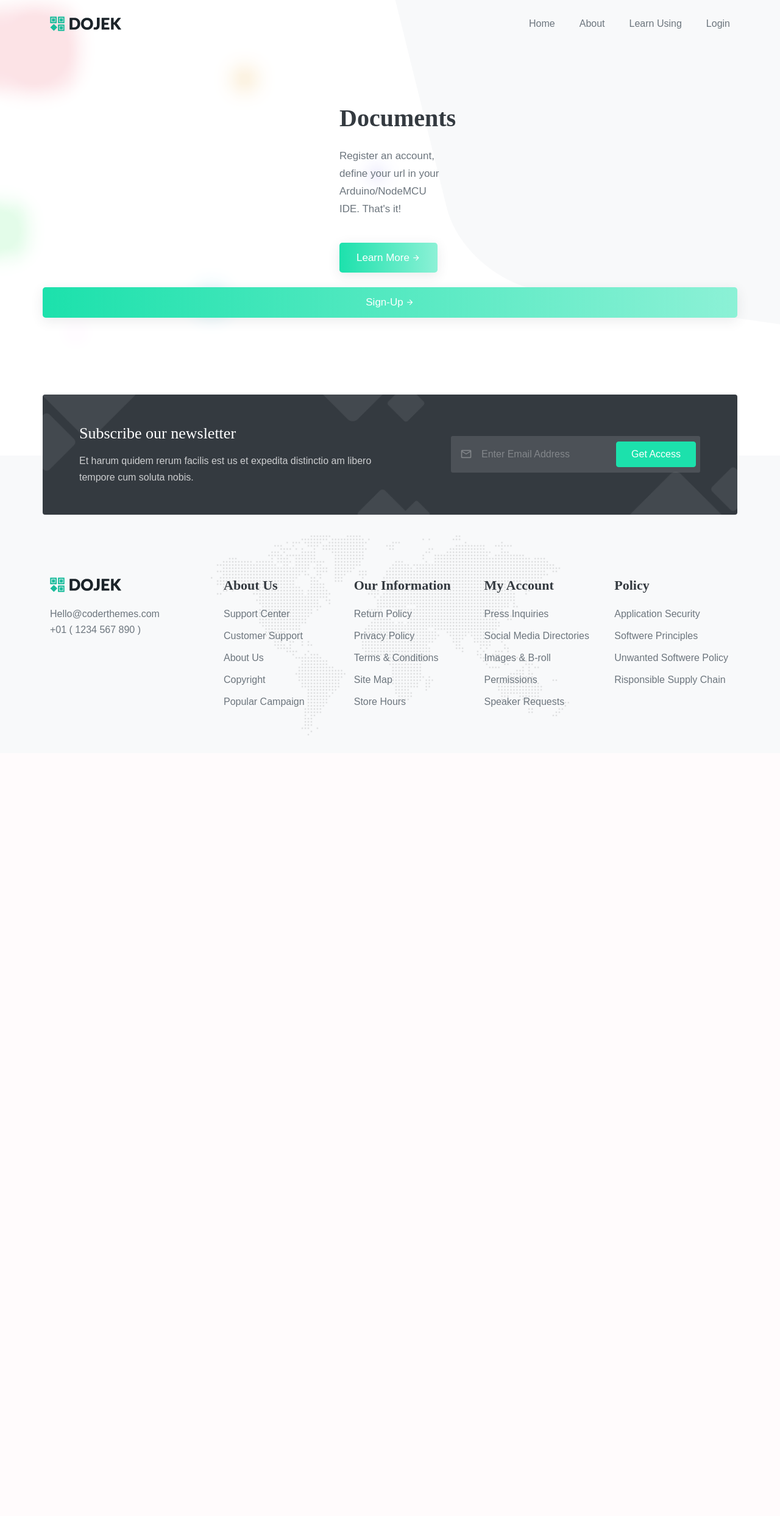
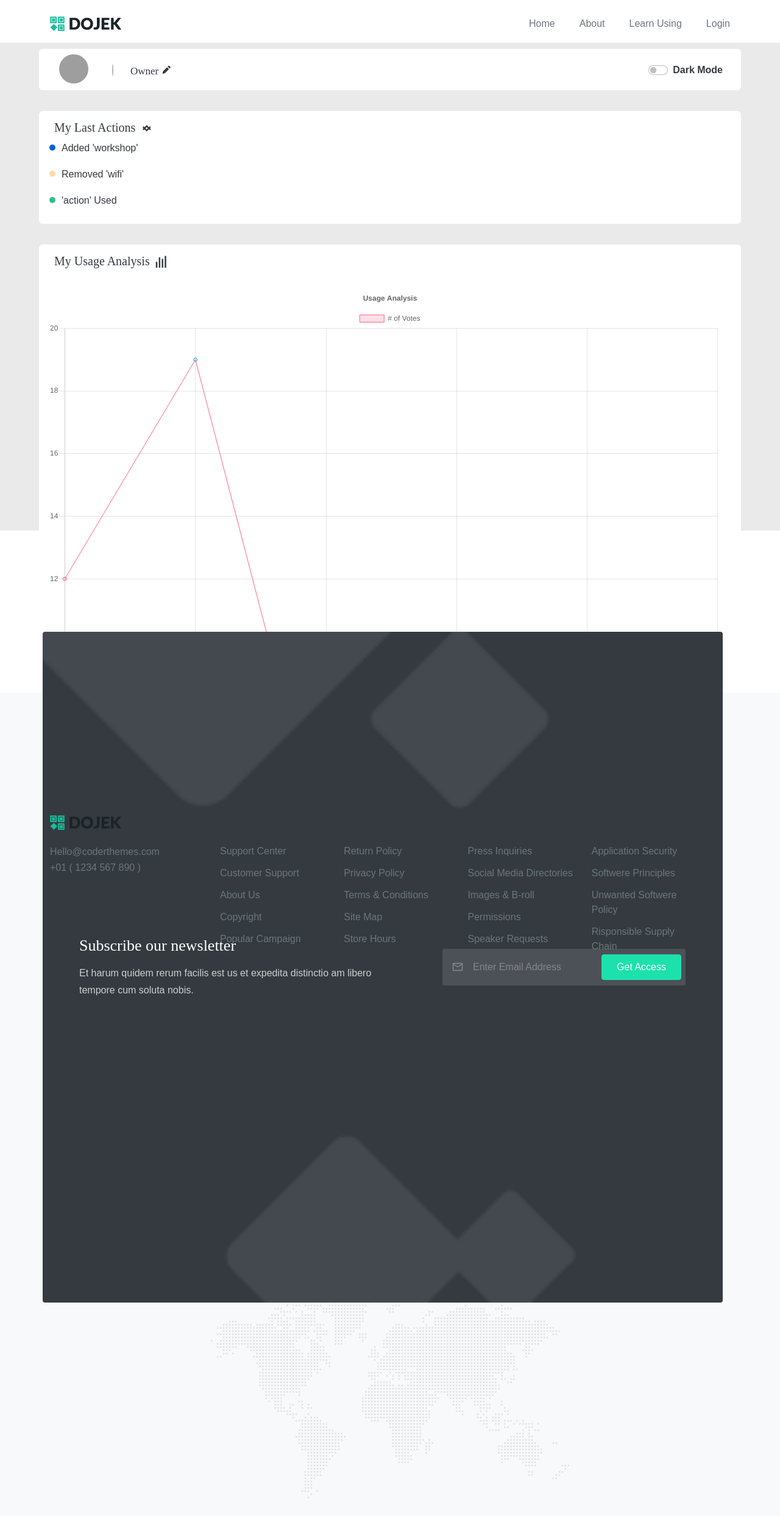
Before and after one commit to enesmaster/ardilo, a Django app: page /profile/ in a window 1280 px wide. Shown: the whole page at 61% size. Before the commit the page ends 1206 px from the top, so only its background shows below. Run offline with Django 4.2, Linux system fonts and the light colour scheme; some libraries are stand-ins or nearby versions; some web fonts are replaced; grey boxes are pictures that could not be loaded.

Commit message:
profile page

```diff
--- /dev/null
+++ b/templates/user/profile.html
@@ -0,0 +1,279 @@
+{% extends 'base.html' %} {% load static %} {% load i18n %} {% block css %}
+<style>
+    .noselect {
+        -webkit-touch-callout: none;
+        /* iOS Safari */
+        -webkit-user-select: none;
+        /* Safari */
+        -khtml-user-select: none;
+        /* Konqueror HTML */
+        -moz-user-select: none;
+        /* Old versions of Firefox */
+        -ms-user-select: none;
+        /* Internet Explorer/Edge */
+        user-select: none;
+        /* Non-prefixed version, currently
+                                    supported by Chrome, Opera and Firefox */
+    }
+
+    .row {
+        width: 100%;
+        height: 1100px;
+    }
+
+    .herom {
+        padding-top: 70px;
+        padding-bottom: 170px;
+    }
+
+    .profile {
+        background: #eaeaea;
+        height: 800px;
+        display: flex;
+        align-items: center;
+        flex-direction: column;
+    }
+
+    .secs {
+        border-radius: 6px;
+        background: #fff;
+        width: 90%;
+        padding: 15px;
+    }
+
+    .profile_sec1 {
+        height: 68px;
+        margin-top: 10px;
+    }
+
+    .profile_sec1 h4 {
+        margin-left: 80px;
+        margin-top: 5px;
+    }
+
+    .profile_sec1 .h42 {
+        position: relative;
+        margin-left: 55px;
+        margin-top: 5px;
+        font-size: 17px;
+    }
+
+    .profile_sec2 {
+        height: 185px;
+        background: #fff;
+        margin-top: 10px;
+    }
+
+    .pp {
+        width: 48px;
+        height: 48px;
+        border-radius: 50%;
+        margin-top: -6px;
+        margin-left: 18px;
+        background: url('{% static "images/profile.jpg" %}');
+        background-size: cover;
+        position: absolute;
+        cursor: pointer;
+    }
+
+    .hor-line {
+        background: #b9b4b4;
+        position: absolute;
+        height: 20px;
+        width: 2px;
+        border-radius: 50%;
+        margin-left: 25px;
+        margin-top: 5px;
+    }
+
+    .hor-line-long {
+        background: #b9b4b4;
+        position: absolute;
+        height: 75px;
+        width: 1.4px;
+        border-radius: 50%;
+        margin-left: 25px;
+        margin-top: -30px;
+    }
+
+    .ico-size {
+        font-size: 29px;
+        padding: -18px;
+        margin-top: -1px;
+        margin-left: 4px;
+        position: absolute;
+    }
+
+    .dark-mode-switch {
+        margin-top: -34px;
+        float: right;
+        padding-right: 15px;
+    }
+
+    .actions {
+        list-style: none;
+        margin-left: -10px;
+    }
+
+    .added-dot {
+        width: 10px;
+        height: 10px;
+        position: absolute;
+        border-radius: 50%;
+        background: #0063da;
+        margin-left: -20px;
+        margin-top: 8px;
+    }
+
+    .removed-dot {
+        width: 10px;
+        height: 10px;
+        position: absolute;
+        border-radius: 50%;
+        background: #ffd9a8;
+        margin-left: -20px;
+        margin-top: 8px;
+    }
+
+    .used-dot {
+        width: 10px;
+        height: 10px;
+        position: absolute;
+        border-radius: 50%;
+        background: #2cc087;
+        margin-left: -20px;
+        margin-top: 8px;
+    }
+
+    .profile_sec3 {
+        height: 500px;
+        padding-bottom: 10px;
+        background: #fff;
+        margin-top: 10px;
+    }
+</style>
+{% endblock css %} {% block content %}
+<!-- home-agency start -->
+<section class="herom" id="home">
+    <div class="profile">
+        <div class="secs profile_sec1">
+            <span class="pp"></span>
+            <h4>{{request.user.username}} <span class="hor-line"></span> <span class="h42">Owner <i class='bx bxs-pencil  ' ></i></span></span>
+            </h4>
+            <div class="form-check form-switch justify-content-end dark-mode-switch">
+                <input class="form-check-input" type="checkbox" role="switch" id="flexSwitchCheckDefault">
+                <label class="form-check-label" for="flexSwitchCheckDefault"><b>Dark Mode</b></label>
+            </div>
+        </div>
+        <br>
+        <div class="secs profile_sec2">
+            <h5 style="margin-left: 10px;">My Last Actions <i class='bx bx-chevron-down ico-size'></i><i class='bx bx-chevron-up ico-size'></i></h5>
+            <ul class="actions">
+                <li>
+                    <p><span class="added-dot"></span>Added 'workshop'
+                    </p>
+                </li>
+                <li>
+                    <p><span class="removed-dot"></span>Removed 'wifi'
+                    </p>
+                </li>
+                <li>
+                    <p>
+                        <span class="used-dot"></span> 'action' Used </p>
+                </li>
+            </ul>
+        </div>
+        <br>
+        <div class="secs profile_sec3">
+            <h5 style="margin-left: 10px;">My Usage Analysis <i class='bx bx-bar-chart ico-size'></i></h5>
+            <br>
+            <canvas id="myChart" width="500" height="500"></canvas>
+        </div><br><br><br><br>
+    </div>
+    </div>
+
+
+</section>
+<!-- home-agency end -->
+
+<input id="this_username" type="hidden" value=""></input>
+{% endblock content %} {% block script %}
+<script>
+    const ctx = document.getElementById('myChart').getContext('2d');
+    const myChart = new Chart(ctx, {
+        type: 'line',
+        data: {
+            labels: ['Red', 'Blue', 'Yellow', 'Green', 'Purple', 'Orange'],
+            datasets: [{
+                label: '# of Votes',
+                data: [12, 19, 3, 5, 2, 3],
+                backgroundColor: [
+                    'rgba(255, 99, 132, 0.2)',
+                    'rgba(54, 162, 235, 0.2)',
+                    'rgba(255, 206, 86, 0.2)',
+                    'rgba(75, 192, 192, 0.2)',
+                    'rgba(153, 102, 255, 0.2)',
+                    'rgba(255, 159, 64, 0.2)'
+                ],
+                borderColor: [
+                    'rgba(255, 99, 132, 1)',
+                    'rgba(54, 162, 235, 1)',
+                    'rgba(255, 206, 86, 1)',
+                    'rgba(75, 192, 192, 1)',
+                    'rgba(153, 102, 255, 1)',
+                    'rgba(255, 159, 64, 1)'
+                ],
+                borderWidth: 1
+            }]
+        },
+        options: {
+            responsive: true,
+            plugins: {
+                title: {
+                    display: true,
+                    text: 'Usage Analysis'
+                },
+            },
+            scales: {
+                y: {
+                    beginAtZero: true
+                }
+            }
+        }
+    });
+</script>
+
+
+
+
+<script>
+    // DOWNLOAD WORKSHOP INFO as JSON
+    $('#download_wksp').click(function() {
+        $.ajax({
+            type: "POST",
+            url: "{% url 'config' %}",
+            headers: {
+                'X-CSRFToken': '{{ csrf_token }}'
+            },
+            data: {
+                'operation': 'workshop_json',
+                'user': '{{ request.user.username }}',
+            },
+            dataType: "json",
+            success: function(response) {
+                if (response.success == true) {
+                    let j = document.createElement("a")
+                    j.download = "workshop_cretidts_" + Date.now() + ".json"
+                    j.href = URL.createObjectURL(new Blob([JSON.stringify(response.json, null, 2)]))
+                    j.click()
+                } else if (response.status == false) {
+                    console.log(response.status)
+                }
+            },
+            error: function(rs, e) {
+                console.log('error')
+            }
+        });
+    })
+</script>
+{% endblock script %}
--- a/templates/web/configrations.html
+++ b/templates/web/configrations.html
@@ -606,5 +606,8 @@
              }
          });
     });
+    {% if has_wifi == True %}
+    $('#workshop_btn').click()
+    {% endif %}
 </script>
 {% endblock script %}
--- a/web/views.py
+++ b/web/views.py
@@ -1,9 +1,10 @@
 import re
+from turtle import screensize
 from django.http import JsonResponse
 from django.shortcuts import redirect, render
 from django.contrib.auth.decorators import login_required
 from .forms import RegisterForm, WifiForm,WorkshopCreateForm,CustomLoginForm
-from .models import Wifie, Workshop
+from .models import UserMovementTrack, Wifie, Workshop
 from django.contrib.auth.views import LoginView
 from django.http import JsonResponse
 from django.utils.translation import gettext_lazy as _
@@ -69,6 +70,10 @@
     return render(request, 'web/home.html', {'register_form':register_form, 'workshop_form':workshop_form, 'login_form':login_form})
 
 def configrations(request):
+    has_wifi = False
+    if request.user.is_authenticated:
+        if Wifie.objects.filter(user=request.user).exists():
+            has_wifi = True
     if request.method == 'POST' and request.POST.get("operation") == "wifi":
         ssid = request.POST.get("ssid")
         password = request.POST.get("password")
@@ -121,7 +126,7 @@
             wifi = Wifie.objects.get(id=request.POST.get("wifi"))
         except:
             return JsonResponse({'created': False,
-                'status': False,'msg':'You need to add a WiFi first'})
+                'status': False,'msg':_('You need to add a WiFi first before creating a Workshop')})
         Workshop.objects.create(
             actname=actname,
             def_resp=def_resp,
@@ -162,7 +167,7 @@
             'success': True,
         }
         return JsonResponse(ctx)
-    return render(request, 'web/configrations.html')
+    return render(request, 'web/configrations.html' , {'has_wifi':has_wifi})
 
 @login_required
 def workshop(request, secret_key):
@@ -196,7 +201,16 @@
     return render(request, 'web/docs.html')
 
 def profile(request):
-    return render(request, 'web/docs.html')
+    if request.method == "POST":
+        if request.POST.get("operation") == "update-profile":
+            return update_profile(request)
+        if request.POST.get("operation") == "update-password":
+            return update_password(request)
+        if request.POST.get("operation") == "delete-account":
+            return delete_account(request)
+        if request.POST.get("operation") == "dark-mode":
+            return delete_wifi(request)
+    return render(request, 'user/profile.html')
 
 @login_required
 def open_the_door(request):
@@ -216,3 +230,7 @@
 class LoginView(LoginView):
     template_name = 'user/login.html'
     redirect_authenticated_user = True
+
+def not_found404(request, exception):
+        data = {}
+        return render(request,'web/404.html', data)
```
Also changed, not shown: web/models.py (+22 -0 lines), web/migrations/0024_alter_workshop_button_color_usermovementtrack.py (added), web/migrations/0025_profile_dark_mode.py (added), 1 other file.
